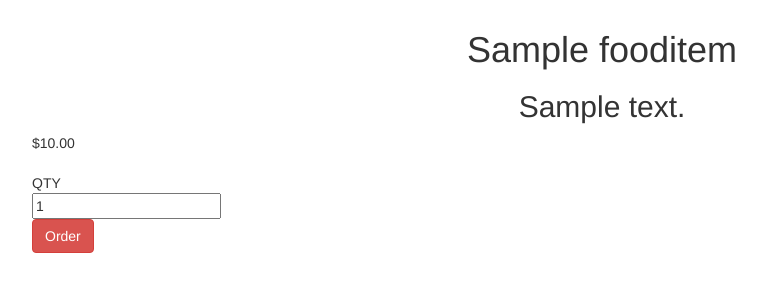
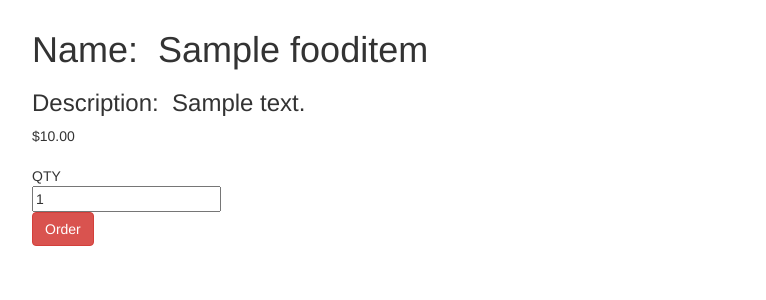
Before and after one commit to tiy-lv-python-2015-06/Restaurant, a Django app: page /customer/order/1/ in a window 1280 px wide. Shown: the part 120-420 px from the top of the page, without its empty margins (38-804 px from the left). Run offline with Django 3.2, Linux system fonts and the light colour scheme; tables that the repository leaves empty hold one stand-in row (values such as "Sample post"); some libraries are stand-ins or nearby versions.

Commit message:
just fixing so template display issues

```diff
--- a/ironeats/templates/order/menu.html
+++ b/ironeats/templates/order/menu.html
@@ -9,8 +9,9 @@
             {% for food in foods %}
                 <form action="{% url 'order' pk=food.pk%}" method="post" class="bootstrap form">
                 {% csrf_token %}
-                <span class="lead">{{ food.name }}</span><br> <span class="description">{{ food.description }}: {{ food.price }}</span>
-                    <br><br>
+                <span class="lead">{{ food.name }}&nbsp;&nbsp;${{ food.price | floatformat:2 }}</span><br>
+                    <span class="description">{{ food.description }}</span>
+                    <br>
                 <input type="submit" value='Order This' class="btn btn-danger" style="font-size: small">
                 <br><br>
                 </form>
--- a/ironeats/templates/order/order.html
+++ b/ironeats/templates/order/order.html
@@ -1,7 +1,11 @@
 {% extends 'base.html' %}
 {% block content %}
-    <h1 class="dish" style="text-align: center">{{ fooditem.name }}</h1>
-    <h2 class="description" style="text-align: center"> {{ fooditem.description }}</h2>
+    <h1 class="dish" >
+        Name:  &nbsp;{{ fooditem.name }}
+    </h1>
+    <h3 class="description" >
+        Description:  &nbsp;{{ fooditem.description }}
+    </h3>
     <form method="post" action="{%  url 'order' pk=restaurant.id %}" class="form">
         {% csrf_token %}
         {% for field in form %}
```
Also changed, not shown: ironeats/templates/restaurant/restaurant_profile.html (+4 -5 lines).
